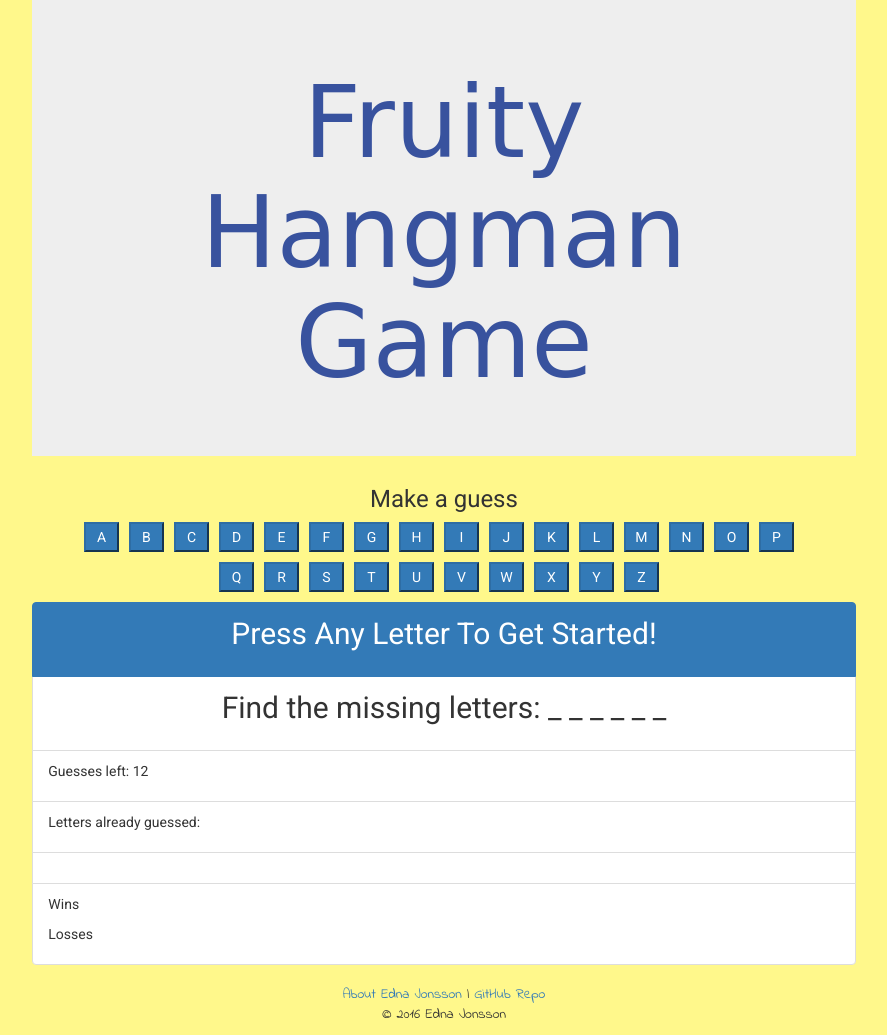
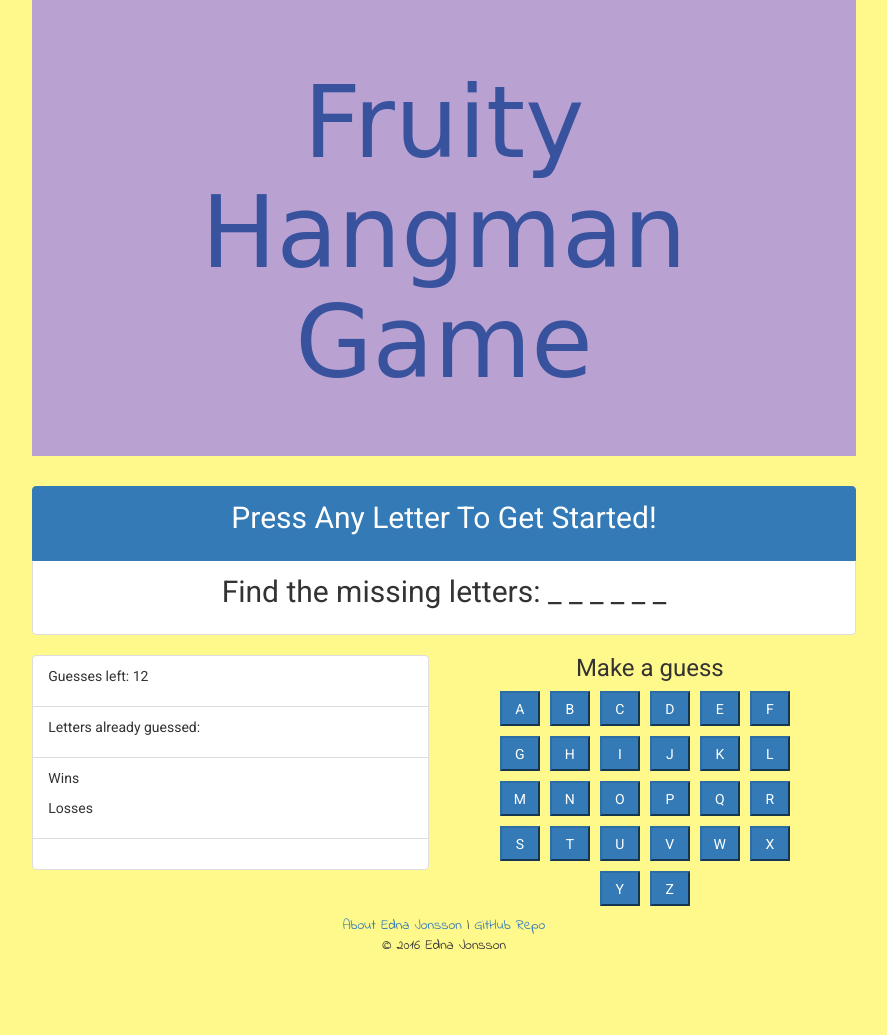
Before and after one commit to Ednas/hangmanGame, a PHP site: page / in a window 1280 px wide. Shown: the whole page, without its empty margins (196-1083 px from the left). After the commit the page ends 949 px from the top, so only its background shows below. Run offline with PHP 8.4, Linux system fonts and the light colour scheme; some web fonts are replaced.

Commit message:
fixed fruit typos, changed style moving letter buttons next to scoreboard

```diff
--- a/assets/css/style.css
+++ b/assets/css/style.css
@@ -1,12 +1,17 @@
 body {
   background-color: #FFF88B;
   font-family: 'Roboto', sans-serif;
+}
+
+h3 {
+  margin-top: 0;
 }
 
 .jumbotron {
   text-align: center;
   color: #38529E;
   font-family: 'Bungee Inline', cursive;
+  background-color: #B9A2D2;
 }
 
 .jumbotron h1 {
@@ -38,8 +43,8 @@ body {
 
 .btn-primary {
   margin: 0 10px 10px 0;
-  width: 35px;
-  height: 30px;
+  width: 40px;
+  height: 35px;
   font-family: 'Roboto', sans-serif;
   text-transform: uppercase;
 }
--- a/assets/javascript/game.js
+++ b/assets/javascript/game.js
@@ -2,7 +2,7 @@
 //Array of fruitwords
 var fruitWords = ['banana', 'fig', 'watermelon', 'grape', 'coconut', 'cherry', 'lime', 'pineapple',
   'tomato', 'apple', 'orange', 'kiwi', 'strawberry', 'dragonfruit', 'blueberry', 'blackberry',
-  'mango', 'plum', 'pear', 'papaya', 'avoccodo', 'pasionfruit', 'current', 'boysenberry', 'quints', 'salmonberry',
+  'mango', 'plum', 'pear', 'papaya', 'avocado', 'passionfruit', 'current', 'boysenberry', 'quince', 'salmonberry',
   'yuzu', 'grapefruit', 'kumquat'
 ];
 var blanksAndSuccess = []; //Correct guesses and blanks will be in this array
--- a/index.html
+++ b/index.html
@@ -23,9 +23,7 @@
         <h1>Fruity <br> Hangman Game</h1>
       </div>
     </div>
-          <div id="alphabet-btns">
-        <h3>Make a guess</h3>
-      </div>
+
     <div class="scoreBoard">
       <ul class="list-group">
         <li class="list-group-item active">
@@ -34,6 +32,8 @@
         <li class="list-group-item">
           <p id="currentWord">Find the missing letters: </p>
         </li>
+        </ul>
+        <ul class="list-group col-md-6">
         <li class="list-group-item">
           <p id="guessesRemaining">Number Of Guesses Remaining:</p>
         </li>
@@ -41,18 +41,27 @@
           <p id="guessed">Letters Already Guessed:</p>
         </li>
         <li class="list-group-item">
-          <p id="word"></p>
-        </li>
-        <li class="list-group-item">
           <p id="winCounter">Wins</p>
 
           <p id="lossCounter">Losses</p>
         </li>
+        <li class="list-group-item">
+          <p id="word"></p>
+        </li>
       </ul>
-
+          <div id="alphabet-btns" class="col-md-6">
+        <h3>Make a guess</h3>
+      </div>
     </div>
 
 
+
+  </div>
+
+  <div class="col-md-2"></div>
+
+
+  <div class="col-md-12">
     <footer class="footer">
 
         <p><a href="http://www.edna.tech">About Edna Jonsson</a> | <a href="https://github.com/Ednas/hangmanGame">GitHub Repo</a>
@@ -60,9 +69,6 @@
 
     </footer>
   </div>
-
-  <div class="col-md-2"></div>
-      </div>
 
 
   <!--Javascript file-->
```
